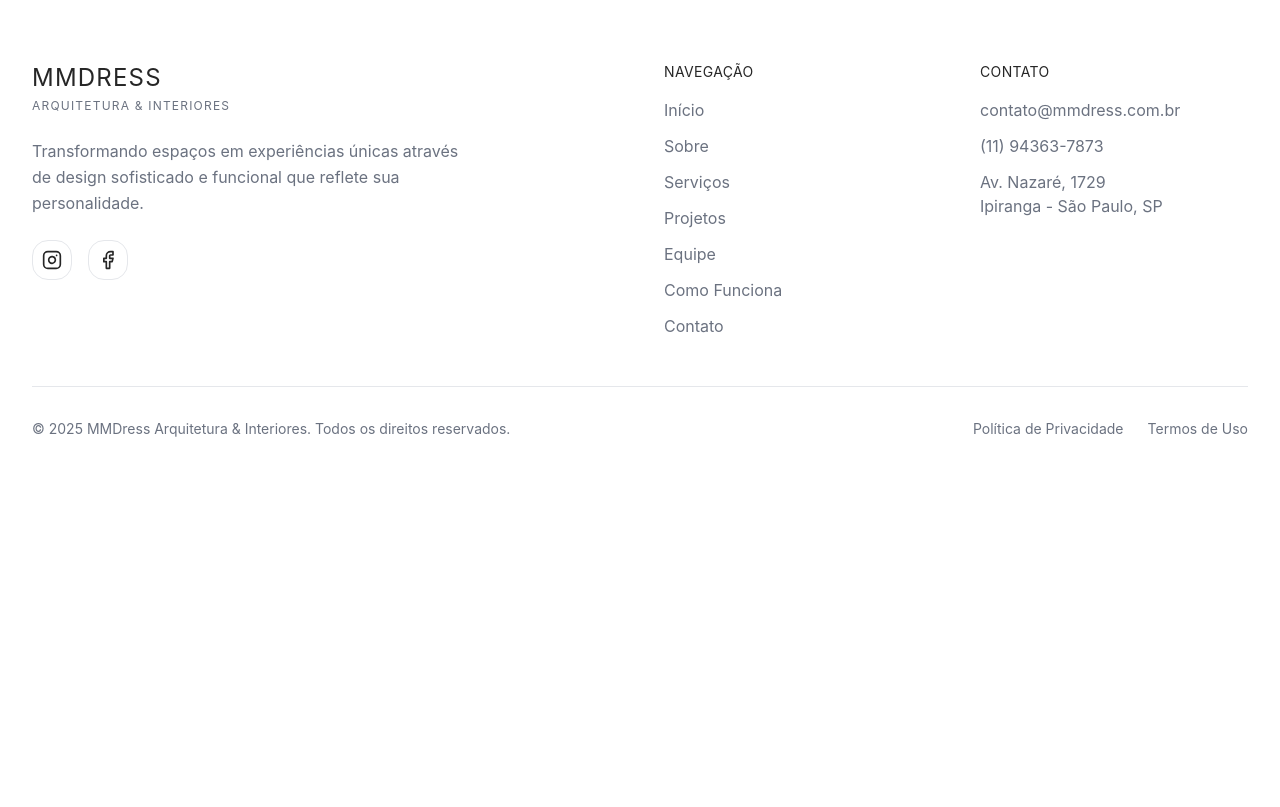
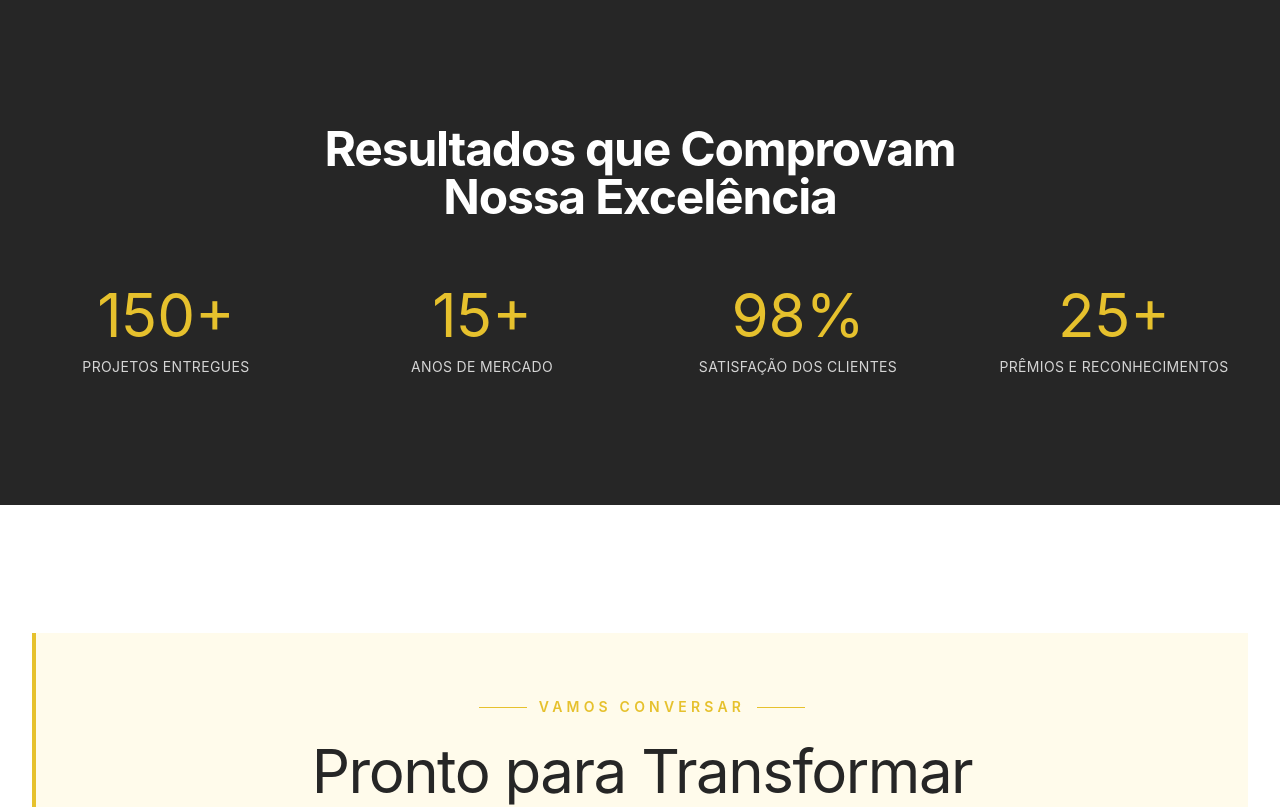
Before and after one commit to mmdress/website, a Next.js app: page /projetos in a window 1280 px wide. Shown: the part 3640-4447 px from the top of the page. Before the commit the page ends 4143 px from the top, so only its background shows below. Built offline with nearby package versions, Linux system fonts and the light colour scheme.

Commit message:
feat: add ProjectsStats component and CTA in Projects Page

```diff
--- a/app/(home)/projetos/page.tsx
+++ b/app/(home)/projetos/page.tsx
@@ -1,5 +1,6 @@
 import { PageHeader } from '@/components/layout';
-import { ProjectsCatalog } from '@/components/sections/projects';
+import { ProjectsCatalog, ProjectsStats } from '@/components/sections/projects';
+import { CTA } from '@/components/sections/shared';
 
 export default function Projetos() {
   return (
@@ -16,6 +17,8 @@ export default function Projetos() {
         description="Conheça uma seleção dos nossos trabalhos mais recentes que exemplificam nossa abordagem única ao design e à arquitetura."
       />
       <ProjectsCatalog />
+      <ProjectsStats />
+      <CTA />
     </div>
   );
 }
--- /dev/null
+++ b/components/sections/projects/ProjectsStats.tsx
@@ -0,0 +1,52 @@
+interface Stat {
+  value: string;
+  label: string;
+}
+
+const STATS: Stat[] = [
+  {
+    value: '150+',
+    label: 'Projetos Entregues',
+  },
+  {
+    value: '15+',
+    label: 'Anos de Mercado',
+  },
+  {
+    value: '98%',
+    label: 'Satisfação dos Clientes',
+  },
+  {
+    value: '25+',
+    label: 'Prêmios e Reconhecimentos',
+  },
+] as const;
+
+export function ProjectsStats() {
+  return (
+    <section className="bg-foreground py-20 text-white lg:py-32">
+      <div className="container mx-auto px-4 sm:px-6 lg:px-8">
+        <div className="mx-auto mb-16 max-w-3xl text-center">
+          <h2 className="mb-6 text-3xl font-bold tracking-tight sm:text-4xl lg:text-5xl">
+            Resultados que Comprovam
+            <br />
+            Nossa Excelência
+          </h2>
+        </div>
+
+        <div className="grid grid-cols-2 gap-8 lg:grid-cols-4 lg:gap-12">
+          {STATS.map((stat) => (
+            <div key={stat.label} className="text-center">
+              <div className="text-primary mb-3 text-5xl lg:text-6xl">
+                {stat.value}
+              </div>
+              <div className="text-sm tracking-wide text-white/80 uppercase">
+                {stat.label}
+              </div>
+            </div>
+          ))}
+        </div>
+      </div>
+    </section>
+  );
+}
--- a/components/sections/projects/index.ts
+++ b/components/sections/projects/index.ts
@@ -1,4 +1,5 @@
 export { CatalogProjectCard } from './CatalogProjectCard';
 export { CategoryFilter } from './CategoryFilter';
 export { ProjectsCatalog } from './ProjectsCatalog';
+export { ProjectsStats } from './ProjectsStats';
 export type { CatalogProject } from './types';
```
